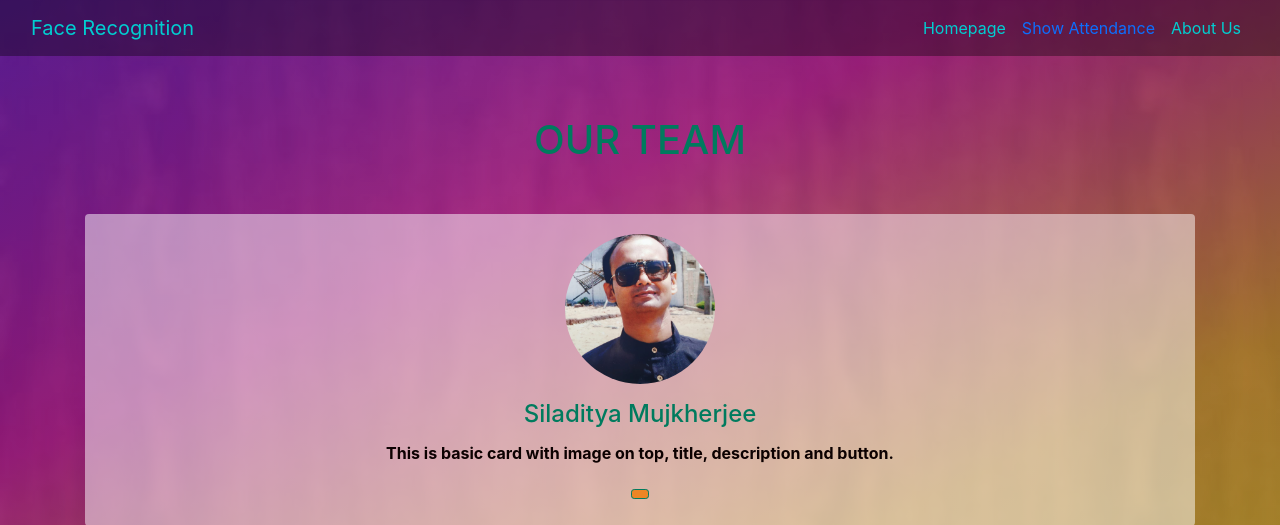
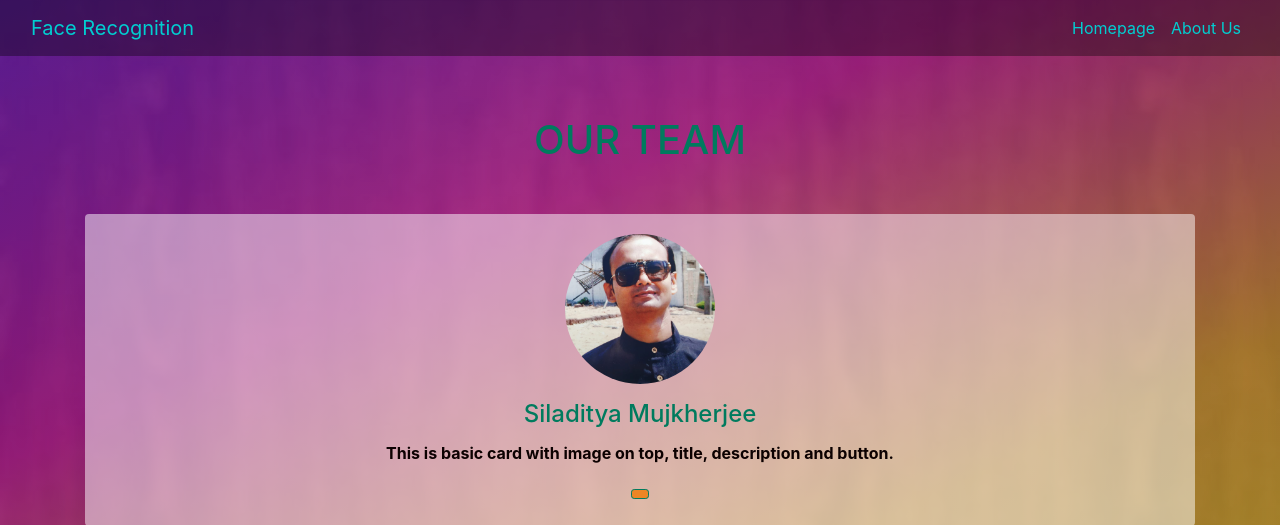
Before and after one commit to Master-Atrimoy/Face_Recog_Frontend, a Django app: page /about in a window 1280 px wide. Shown: the top 525 px of the page. Run offline with Django 4.2, Linux system fonts and the light colour scheme; some libraries are stand-ins or nearby versions.

Commit message:
Update Navbar

```diff
--- a/templates/main.html
+++ b/templates/main.html
@@ -37,8 +37,8 @@
                 <a class="nav-link" href="/capture">Capture</a>
               </li>
               <li class="nav-item"> {% endcomment %}
-                <a class="nav-link" href="/show">Show Attendance</a>
-              </li>
+                {% comment %} <a class="nav-link" href="/show">Show Attendance</a>
+              </li> {% endcomment %}
               <li class="nav-item">
                 <a class="nav-link" href="/about">About Us</a>
               </li>
```
